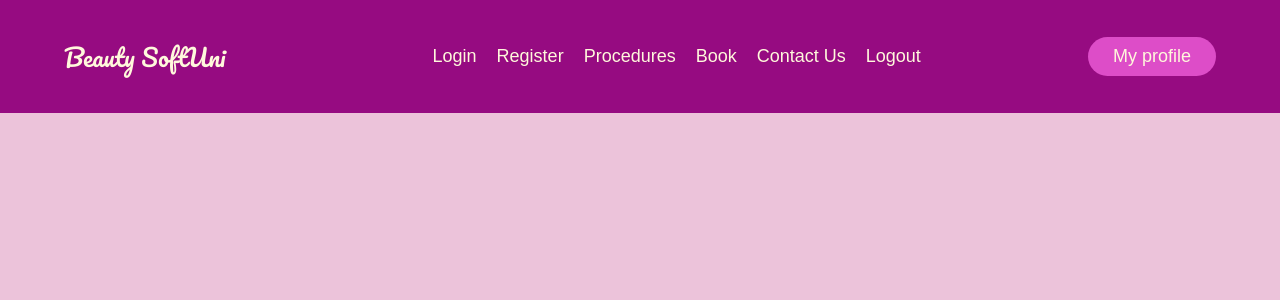
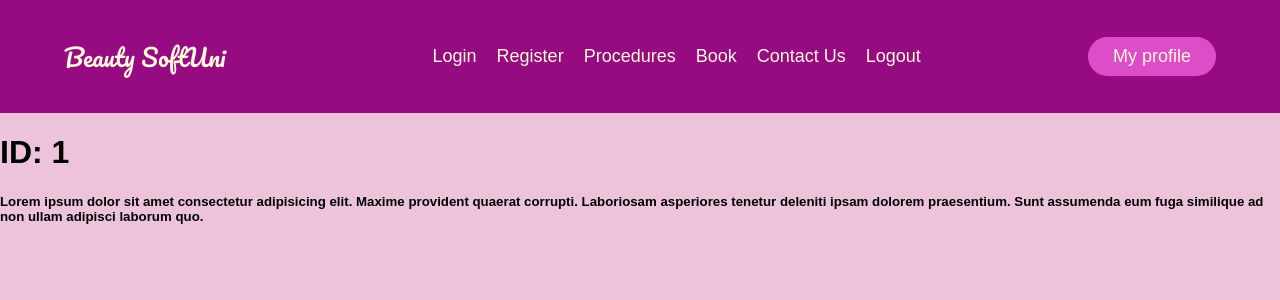
Before and after one commit to tsvetanilievdev/beauty-zone, a React (Create React App) app: page /procedures/1 in a window 1280 px wide. Shown: the top 300 px of the page. Built offline with nearby package versions, Linux system fonts and the light colour scheme.

Commit message:
implement route for procedure details

```diff
--- a/src/App.js
+++ b/src/App.js
@@ -5,6 +5,7 @@ import { Register } from './components/Register/Register.js';
 import { Home } from './components/Home/Home.js';
 import { Route, Routes } from 'react-router';
 import { Procedures } from './components/Procedures/Procedures.js';
+import { ProcedureDetails } from './components/Procedures/ProcedureDetails.js';
 
 function App() {
   return (
@@ -15,7 +16,8 @@ function App() {
         <Route path="/home" element={<Home />}/>
         <Route path="/login" element={<Login />}/>
         <Route path="/register" element={<Register />}/>
-        <Route path="/procedures" element={<Procedures />}/>
+        <Route path="/procedures" exact element={<Procedures />} />
+        <Route path="/procedures/:procedureId" element={<ProcedureDetails/>}/>
       </Routes>
     </div>
   );
--- a/src/components/Procedures/ProcedureCard.js
+++ b/src/components/Procedures/ProcedureCard.js
@@ -1,5 +1,9 @@
 import './ProcedureCard.css';
+import { Link, NavLink } from 'react-router-dom';
+
+
 export const ProcedureCard = ({ procedure }) => {
+  console.log(procedure);
   return (
     <div className="card-container">
       <div className="image-container">
@@ -15,8 +19,9 @@ export const ProcedureCard = ({ procedure }) => {
       </div>
 
       <button className="card-btn">
-        <a href="#">More..</a>
+        <Link to={`${procedure.id}`}>More..</Link>
       </button>
+
     </div>
   );
 };
--- /dev/null
+++ b/src/components/Procedures/ProcedureDetails.js
@@ -0,0 +1,16 @@
+import { useParams } from 'react-router-dom';
+
+export const ProcedureDetails = () => {
+  let { procedureId } = useParams();
+  return (
+    <>
+      <h1>  ID: {procedureId}</h1>
+      <h5>
+        Lorem ipsum dolor sit amet consectetur adipisicing elit. Maxime
+        provident quaerat corrupti. Laboriosam asperiores tenetur deleniti ipsam
+        dolorem praesentium. Sunt assumenda eum fuga similique ad non ullam
+        adipisci laborum quo.
+      </h5>
+    </>
+  );
+};
```
